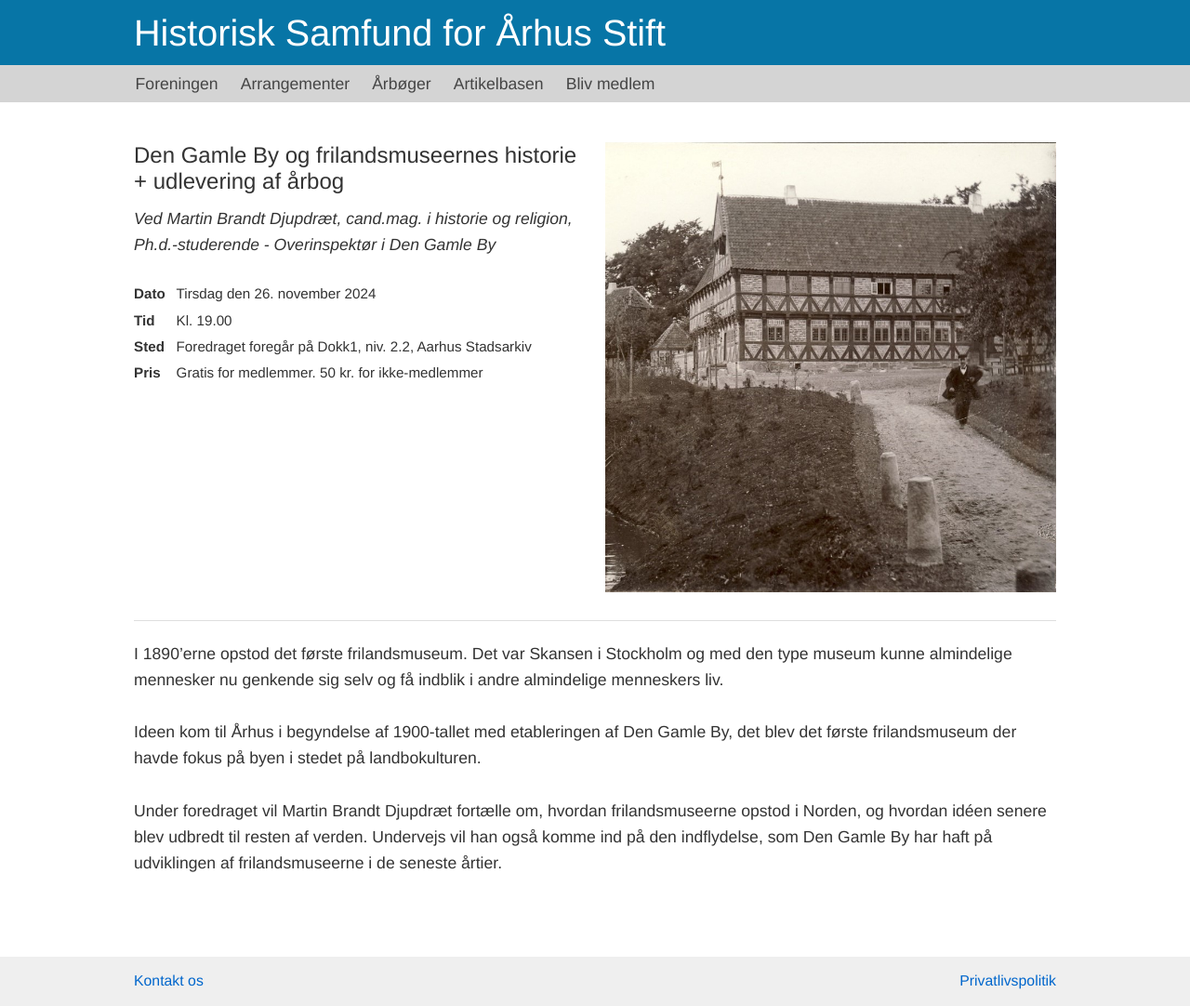
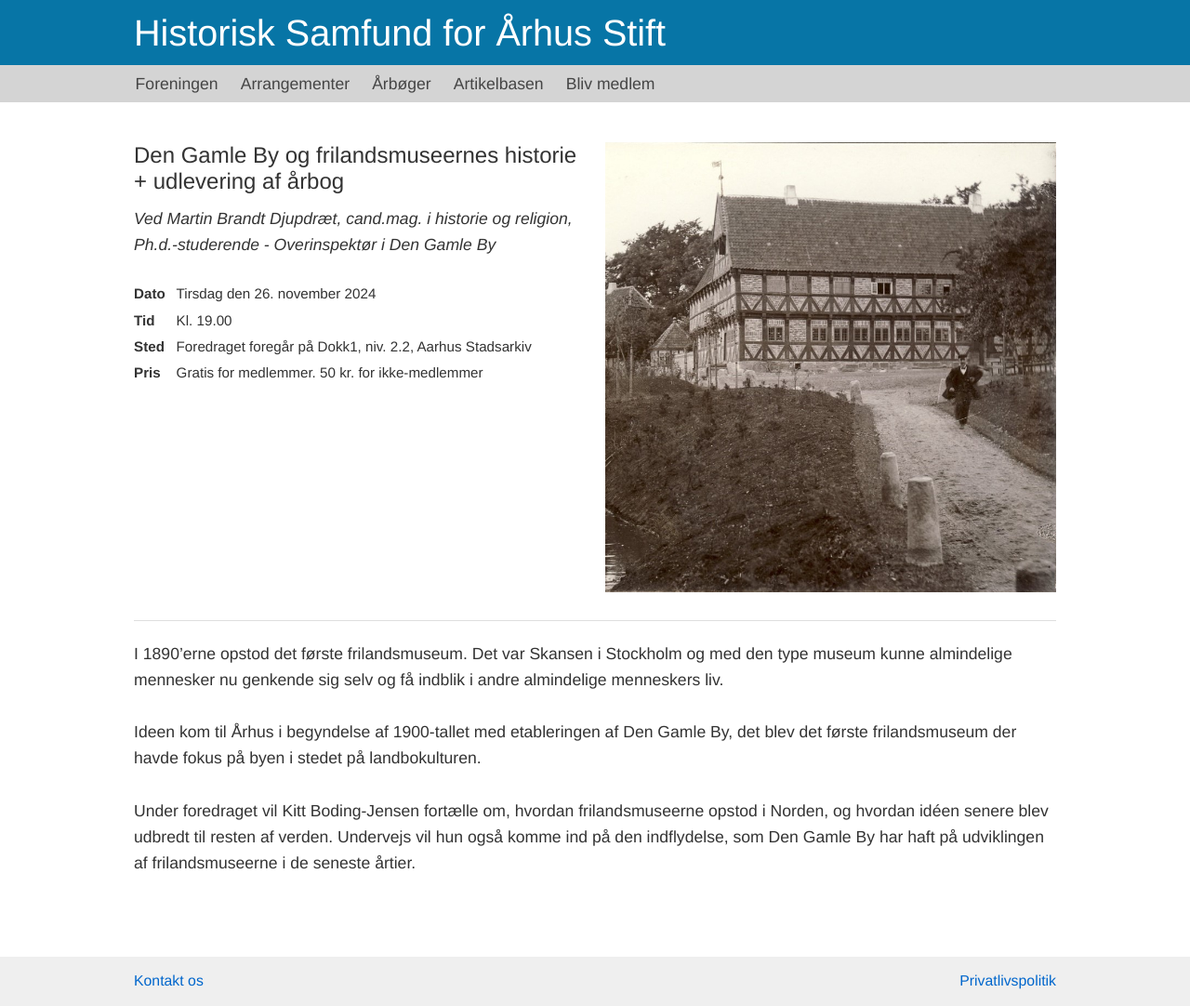
Before and after one commit to guldhorn/historisk-samfund, a Jekyll site: the page built from arrangementer/2024-11-26-den-gamle-by-og-frilandsmuseernes-historie.md, in a window 1280 px wide. Shown: the whole page at 93% size. Built offline with Jekyll 4.4.1, drawn with Linux system fonts in a browser that asks for light colours.

Commit message:
Update 2024-11-26-den-gamle-by-og-frilandsmuseernes-historie.md
Tilretning af tekst pga. ændring i foredragsholder

```diff
--- a/arrangementer/2024-11-26-den-gamle-by-og-frilandsmuseernes-historie.md
+++ b/arrangementer/2024-11-26-den-gamle-by-og-frilandsmuseernes-historie.md
@@ -6,4 +6,4 @@ I 1890’erne opstod det første frilandsmuseum. Det var Skansen i Stockholm og
 
 Ideen kom til Århus i begyndelse af 1900-tallet med etableringen af Den Gamle By, det blev det første frilandsmuseum der havde fokus på byen i stedet på landbokulturen.
 
-Under foredraget vil Martin Brandt Djupdræt fortælle om, hvordan frilandsmuseerne opstod i Norden, og hvordan idéen senere blev udbredt til resten af verden. Undervejs vil han også komme ind på den indflydelse, som Den Gamle By har haft på udviklingen af frilandsmuseerne i de seneste årtier.
+Under foredraget vil Kitt Boding-Jensen fortælle om, hvordan frilandsmuseerne opstod i Norden, og hvordan idéen senere blev udbredt til resten af verden. Undervejs vil hun også komme ind på den indflydelse, som Den Gamle By har haft på udviklingen af frilandsmuseerne i de seneste årtier.
```
